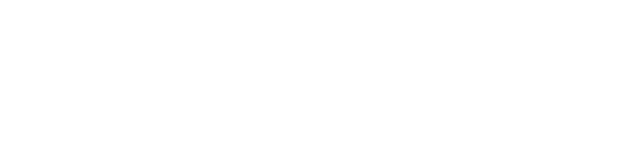
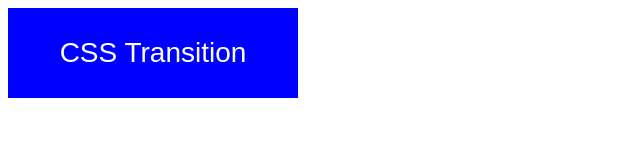
Before and after one commit to ankushdogradev/CSS-Animations, a plain HTML site: page Transition/index.html in a window 1280 px wide. Shown: the whole page, without its empty margins (0-640 px from the left). Drawn offline with Linux system fonts and the light colour scheme.

Commit message:
Added 2D & 3D CSS Transforms & Transitions

```diff
--- a/3D Transforms/style.css
+++ b/3D Transforms/style.css
@@ -0,0 +1,21 @@
+body {
+  /* Distance Between the viewer and the screen */
+  perspective: 500px;
+}
+
+img {
+  display: block;
+  margin: auto;
+  margin-top: 200px;
+  transition: transform 2s;
+}
+
+img:hover {
+  /* translate in 3D */
+  /* transform: translateZ(300px); */
+
+  /* Rotate in 3D */
+  transform: rotateX(120deg);
+  /* transform: rotateY(120deg); */
+  /* transform: rotateZ(120deg); */
+}
--- a/Transition/index.html
+++ b/Transition/index.html
@@ -7,5 +7,12 @@
     <link rel="stylesheet" href="style.css" />
     <title>Transition</title>
   </head>
-  <body></body>
+  <body>
+    <button>CSS Transition</button>
+    <!-- <div id="ease" class="move">Ease (Default)</div>
+    <div id="linear" class="move">Linear</div>
+    <div id="ease-in" class="move">Ease-In</div>
+    <div id="ease-out" class="move">Ease-Out</div>
+    <div id="ease-in-out" class="move">Ease-In-Out</div> -->
+  </body>
 </html>
--- a/Transition/style.css
+++ b/Transition/style.css
@@ -0,0 +1,70 @@
+/*
+# transition-timing-function: how the change in the property will occur:
+    1. ease: the change starts slow then go faster then finishes slow.
+    2. linear: the change occurs at the same rate.
+    3. ease-in: the change starts slow then go faster before the end.
+    4. ease-out: the change starts fast then slows down before the end.
+    5. ease-in-out: the change starts slow then go faster before finishes slow.
+*/
+
+button {
+  height: 90px;
+  width: 290px;
+  font-size: 28px;
+  color: white;
+  border: none;
+  background-color: blue;
+  /* transition-property: background-color color; */
+
+  /* transition-property: all;
+  transition-duration: 1s; */
+
+  /* transition-delay: 1s; */
+
+  transition: all 3s ease-in 2s;
+}
+
+button:hover {
+  background-color: green;
+  color: black;
+  border-radius: 50%;
+}
+
+/* .move {
+  margin: 2em;
+  width: 150px;
+  height: 50px;
+  padding: 10px 15px;
+  background-color: rebeccapurple;
+  color: #fff;
+  line-height: 50px;
+  text-align: center;
+  border-radius: 0.5em;
+  font-size: 20px;
+  transition-property: translate();
+  transition-duration: 3s;
+}
+
+#ease {
+  transition-timing-function: ease;
+}
+
+#linear {
+  transition-timing-function: linear;
+}
+
+#ease-in {
+  transition-timing-function: ease-in;
+}
+
+#ease-out {
+  transition-timing-function: ease-out;
+}
+
+#ease-in-out {
+  transition-timing-function: ease-in-out;
+}
+
+.move:hover {
+  transform: translate(900px, 0);
+} */
```
Also changed, not shown: 2D Transforms/index.html (+10 -1 lines), 2D Transforms/style.css (+42 -0 lines), 3D Transforms/index.html (+3 -1 lines), 2D Transforms/nakama.webp (added), 3D Transforms/nakama.webp (added).
